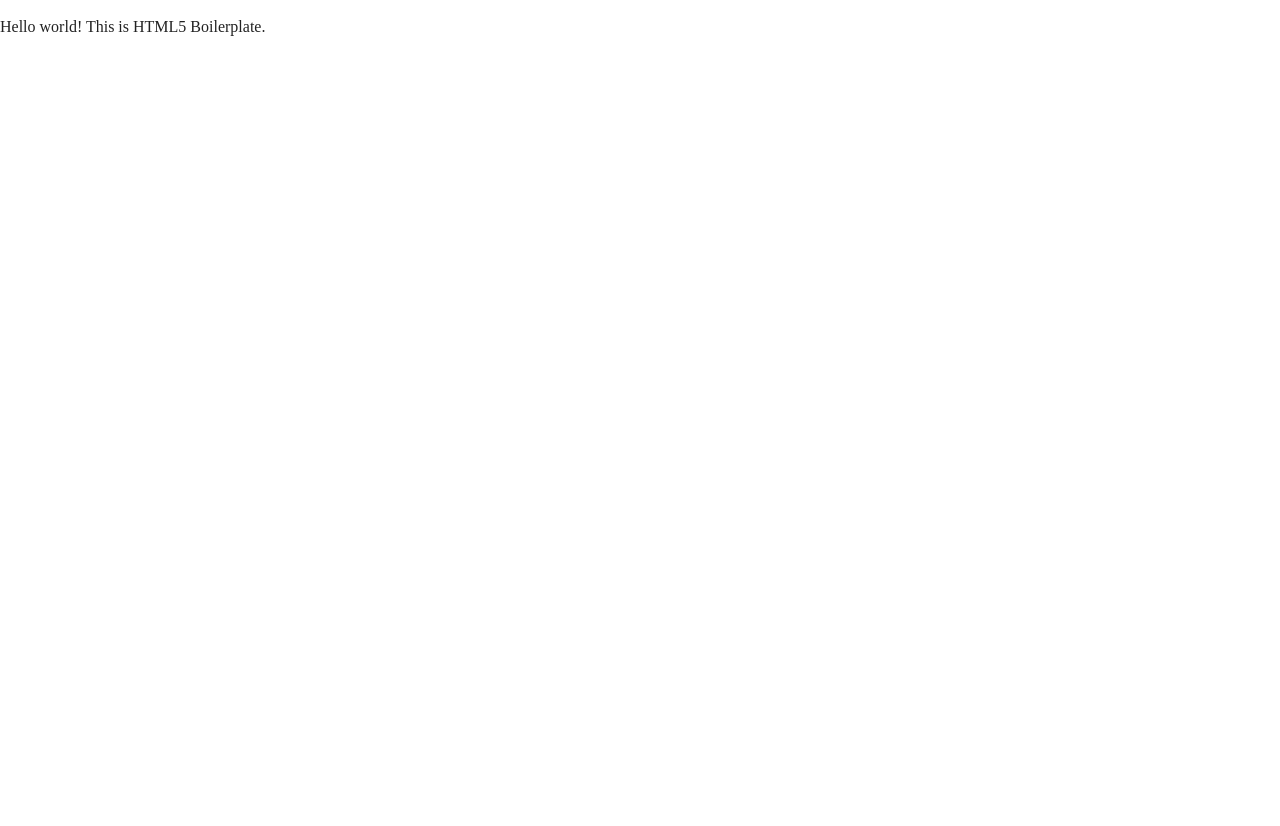
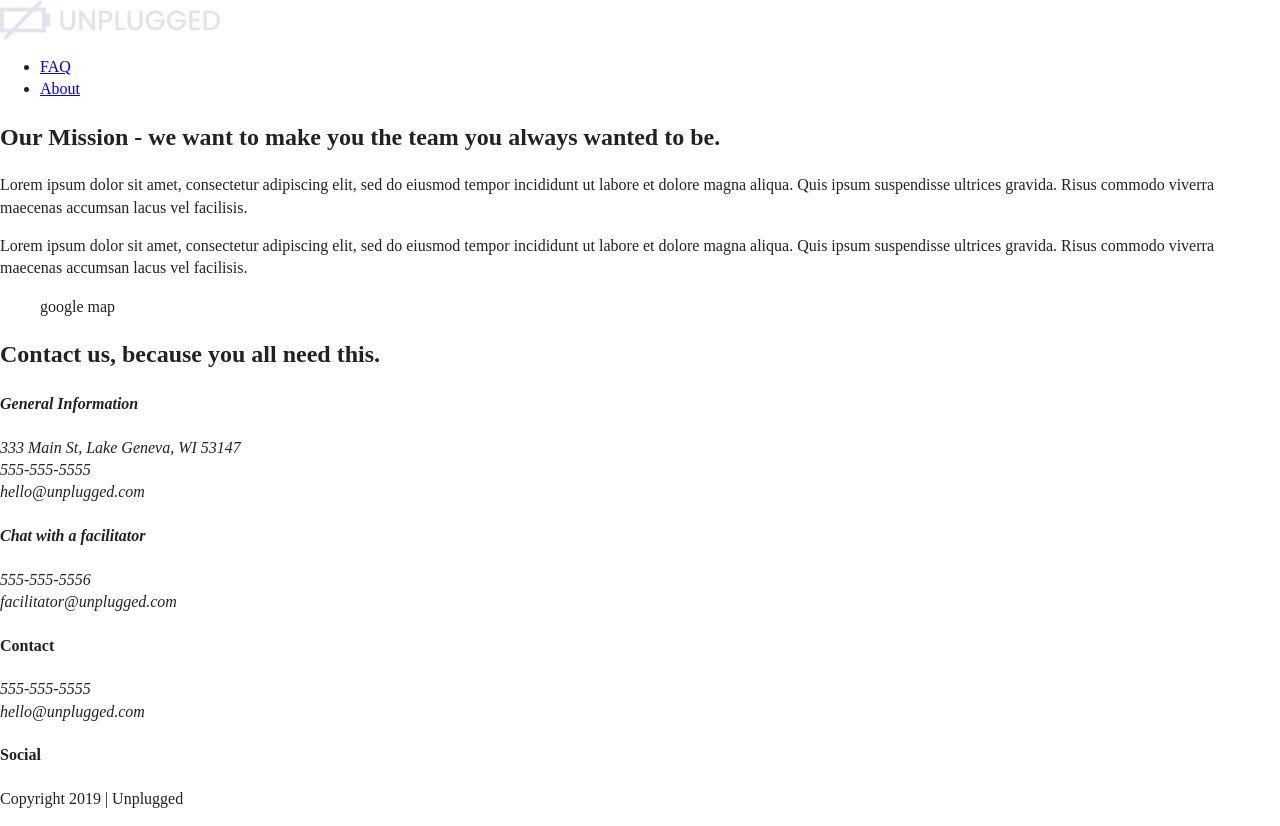
Before and after one commit to JenKP/crw-unplugged, a website: page about/index.html in a window 1280 px wide. Before the commit the page ends 800 px from the top, so only its background shows below. Drawn offline with Linux system fonts and the light colour scheme; files whose address does not match are found by name.

Commit message:
Added About page html

```diff
--- a/about/index.html
+++ b/about/index.html
@@ -22,10 +22,101 @@
   <meta name="theme-color" content="#fafafa">
 </head>
 
+<header>
+    <div class="content-wrapper">
+        <a href="logo"><img src="img/logo.png" alt="unplugged-logo"></a>
+    <div class="header-divider"></div>
+        <nav>
+            <ul>
+                <li><a href="../faq/index.html" target="_blank">FAQ</a></li>
+                <li><a href="index.html" target="_blank">About</a></li>
+            </ul>
+        </nav>
+    </div>
+</header>
+
+<main>
+<section class="mission">
+    <div class="content-wrapper">
+        <h2>Our Mission - we want to make you the team you always wanted to be.</h2>
+    <div class="mission-content">
+
+        <p>
+            Lorem ipsum dolor sit amet, consectetur adipiscing elit, sed do eiusmod tempor incididunt ut labore et
+            dolore magna aliqua. Quis ipsum suspendisse ultrices gravida. Risus commodo viverra maecenas accumsan lacus
+            vel facilisis.
+        </p>
+        <p>
+            Lorem ipsum dolor sit amet, consectetur adipiscing elit, sed do eiusmod tempor incididunt ut labore et
+            dolore magna aliqua. Quis ipsum suspendisse ultrices gravida. Risus commodo viverra maecenas accumsan lacus
+            vel facilisis.
+        </p>
+    </div>
+    </div>
+</section>
+
+<section class="map">
+    <figure>google map</figure>
+
+</section>
+
+<section class="contact-section">
+    <div class="content-wrapper">
+        <h2>Contact us, because you all need this.</h2>
+        <address class="contact-content">
+            <div>
+        <h4>General Information</h4>
+        <p>333 Main St, Lake Geneva, WI 53147<br>
+            555-555-5555<br>
+            hello@unplugged.com</p>
+            </div>
+
+            <div>
+            <h4>Chat with a facilitator</h4>
+            <p>555-555-5556<br>
+            facilitator@unplugged.com</p>
+            </div>
+        </address>
+    </div>
+</section>
+</main>
+
+
+
+
+<footer>
+    <div class="content-wrapper">
+        <div class="footer-content">
+            <div class="contact">
+            <h4>Contact</h4>
+                <address>
+                    <p>555-555-5555<br>
+                    hello@unplugged.com</p>
+                </address>
+            </div>
+
+            <div class="social">
+                <h4>Social</h4>
+                <div class="social-icons">
+                    <p><a href="https://www.facebook.com/yoursite" target="_blank"></a></p>
+                    <p><a href="https://www.twitter.com/yoursite" target="_blank"></a></p>
+                    <p><a href="https://www.instagram.com/yoursite" target="_blank"></a></p>
+
+                    <!-- other social links here -->
+                </div>
+            </div>
+        </div> <!-- footer content ends -->
+    </div> <!--footer content-wrapper ends-->
+
+    <div class="copyright">
+        <p>Copyright 2019 | Unplugged</p>
+    </div>
+
+</footer>
+
 <body>
 
   <!-- Add your site or application content here -->
-  <p>Hello world! This is HTML5 Boilerplate.</p>
   <script src="../js/vendor/modernizr-3.11.2.min.js"></script>
   <script src="../js/plugins.js"></script>
   <script src="../js/main.js"></script>
```
